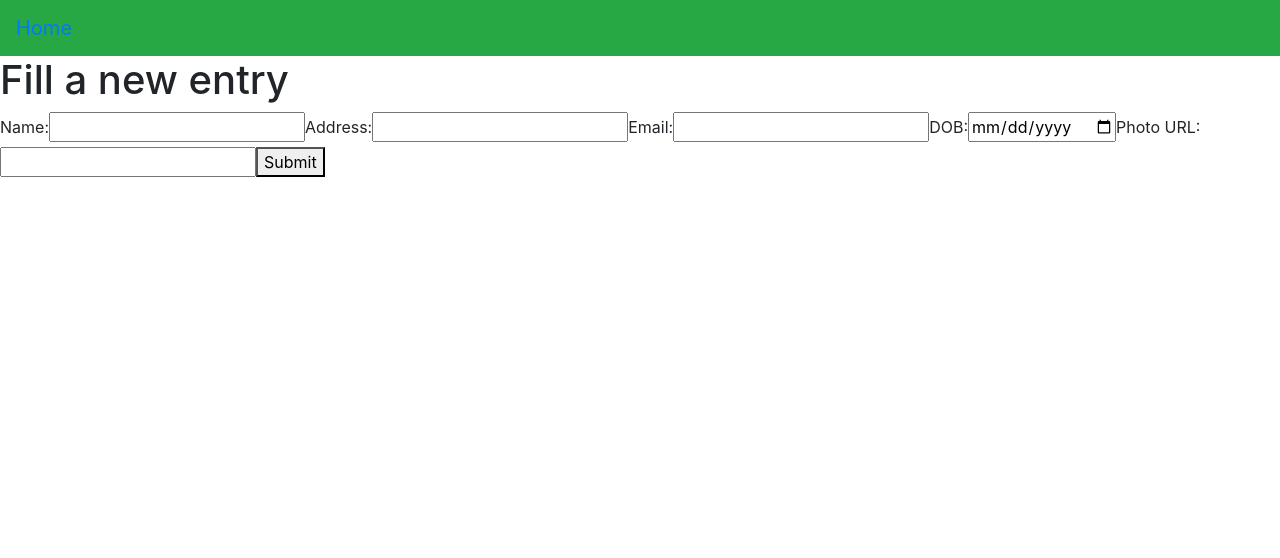
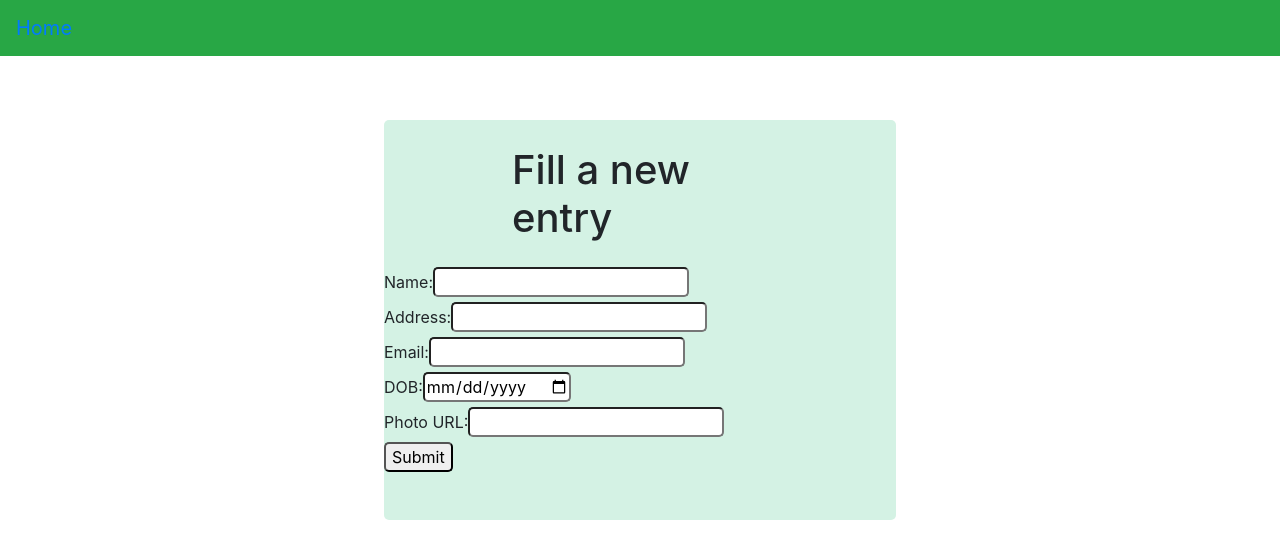
Before and after one commit to shubh55519/Student_Management, a React (Create React App) app: page /form in a window 1280 px wide. Shown: the top 558 px of the page. Built offline with nearby package versions, Linux system fonts and the light colour scheme.

Commit message:
Update-modal

```diff
--- a/src/Form.js
+++ b/src/Form.js
@@ -1,17 +1,16 @@
+import { useState } from 'react';
 import axios from 'axios'
-// import React, { useState } from 'react'
 import Navbar from './Navbar';
 import { useNavigate } from 'react-router-dom';
-import { useState } from 'react';
-// import 'form.css';
+import './Update.css';
 
 function Form() {
 
   const [name, setName] = useState('');
-    const [address, setAddress] = useState('');
-    const [email, setEmail] = useState('');
-    const [dob, setDob] = useState('');
-    const [avatar, setAvatar] = useState('');
+  const [address, setAddress] = useState('');
+  const [email, setEmail] = useState('');
+  const [dob, setDob] = useState('');
+  const [avatar, setAvatar] = useState('');
   console.log(name, address, dob, email, avatar)
 
   const navigate = useNavigate();
@@ -40,9 +39,9 @@ function Form() {
   }
 
   return (
-    <>
+    < >
       <Navbar />
-      <div className='form-group'>
+      <div className='form-group Update-form-child'>
         <h1> Fill a new entry</h1>
         <form onSubmit={handleSubmit}>
 
@@ -54,6 +53,7 @@ function Form() {
             onChange={(e) => setName(e.target.value)}
             required
           />
+          <br/>
           <label htmlFor="address">Address:</label>
           <input
             type="text"
@@ -62,6 +62,7 @@ function Form() {
             onChange={(e) => setAddress(e.target.value)}
             required
           />
+          <br/>
           <label htmlFor="email">Email:</label>
           <input
             type="email"
@@ -70,6 +71,7 @@ function Form() {
             onChange={(e) => setEmail(e.target.value)}
             required
           />
+          <br/>
           <label htmlFor="dob">DOB:</label>
           <input
             type="date"
@@ -78,6 +80,7 @@ function Form() {
             onChange={(e) => setDob(e.target.value)}
             required
           />
+          <br/>
           <label htmlFor="avatar">Photo URL:</label>
           <input
             type="url"
@@ -86,6 +89,7 @@ function Form() {
             onChange={(e) => setAvatar(e.target.value)}
             required
           />
+          <br/>
           <button type="submit">Submit</button>
         </form>
       </div>
--- a/src/StudentTable.js
+++ b/src/StudentTable.js
@@ -2,7 +2,7 @@ import React, { useState, useEffect } from 'react';
 import axios from 'axios';
 import { Link } from 'react-router-dom';
 import Update from './Update';
-import { Form } from 'react-bootstrap';
+// import { Form } from 'react-bootstrap';
 import { HiArrowNarrowUp, HiArrowNarrowDown } from "react-icons/hi";
 
 const StudentTable = () => {
@@ -50,18 +50,9 @@ const StudentTable = () => {
     const handleEdit = (id) => {
         setIsModalOpen(true)
         setUpdatedStudent(id);
-        // const fetchStudent = async () => {
-        //     console.log(id)
-        //     try {
-        //         const response = await axios.get(`https://60e953c2673e350017c219b1.mockapi.io/student/${id}`);
-        //         console.log(response.data);
-        //         console.log(response.data.length);
-        //         setUpdatedStudent(response.data);
-        //     } catch (error) {
-        //         console.error('Error fetching student by ID:', error);
-        //     }
-        // };
-        // fetchStudent();
+        if (isModalOpen) {
+            return
+        }
     }
 
     const handleDelete = async (id) => {
@@ -127,25 +118,30 @@ const StudentTable = () => {
 
     return (
         // <div className='col-md-12'>
-        <div >
+        <div className={`${isModalOpen ? 'main' : ''}`} >
             <div className='student-search-sort'>
-                { (updatedStudent && isModalOpen) ? (
+                {/* Modal for editing data */}
+                {(updatedStudent && isModalOpen) ? (
                     // console.log(updatedStudent, isModalOpen)
                     <Update
                         studentId={updatedStudent}
                         setIsModalOpen={setIsModalOpen}
                     />
                 ) :
-                    <>
-                        <Form.Control type="text" style={{ margin: '20px' }} placeholder="Search..." value={searchTerm} onChange={handleSearch} />
-                        <span>
+                    <div className='search-form'>
+
+                        <span className='form'>
                             <Link to="/form">
-                                <button className='btn btn-primary'> Create New</button>
+                                <button> Create New</button>
                             </Link>
                         </span>
-                    </>
+
+                        <input type="text" className='search' placeholder="Search..." value={searchTerm} onChange={handleSearch} />
+                    </div>
                 }
             </div>
+
+            <div>
 
                 {student && (
                     <table className='table table-bordered table-striped'>
@@ -181,7 +177,8 @@ const StudentTable = () => {
                     <span >{currentPage} of {totalPages}</span>
                     <button onClick={handleNextPage} disabled={currentPage === totalPages} className='btn btn-primary'>Next</button>
                 </div>
-            {/* Modal for editing data */}
+            </div>
+
 
         </div>
     )
--- /dev/null
+++ b/src/Update.css
@@ -0,0 +1,24 @@
+.Update-form-child {
+  box-sizing: border-box;
+  display: block;
+  position: absolute;
+  height: 50%;
+  width: 40%;
+  margin: 5% 30% 35% 30%;
+  background-color: rgb(212, 242, 228);
+  border-radius: 5px;
+  /* z-index: 1; */
+  /* transform: perspective(300px); */
+  /* animation-delay: 100ms; */
+  /* animation-duration: 2000ms; */
+  /* animation-timing-function: calc(1000ms); */
+}
+.Update-form-child input {
+  border-radius: 5px;
+}
+.Update-form-child button {
+  border-radius: 5px;
+}
+.Update-form-child h1 {
+  margin: 5% 25%;
+}
--- a/src/Update.js
+++ b/src/Update.js
@@ -1,9 +1,11 @@
 import axios from 'axios';
 import React, { useEffect, useState } from 'react';
 import { useNavigate } from 'react-router-dom';
+import './Update.css';
+
 
 function Update({ studentId, setIsModalOpen }) {
-    console.log("studentId->", studentId, "setIsModalOpen->",setIsModalOpen)
+    console.log("studentId->", studentId, "setIsModalOpen->", setIsModalOpen)
 
 
     const [name, setName] = useState('');
@@ -29,14 +31,15 @@ function Update({ studentId, setIsModalOpen }) {
                 setEmail(email);
                 setDob(dob);
                 setAvatar(avatar);
-                throw new Error("StudentId might undefined")
+                // throw new Error("StudentId might undefined")
             } catch (error) {
                 console.error('Error fetching student:', error);
             }
         }
         fetchStudent()
+    }, [studentId])
 
-    }, [studentId])
+
 
     const handleUpdate = async (e) => {
         e.preventDefault();
@@ -55,6 +58,7 @@ function Update({ studentId, setIsModalOpen }) {
             setDob('')
             setAddress('')
             setAvatar('')
+            // fetchStudent()
         } catch (error) {
             console.error('Error editing resource:', error);
         }
@@ -63,9 +67,10 @@ function Update({ studentId, setIsModalOpen }) {
 
     return (
         <>
+            <div className='Update-form-child'>
                 <h1>Update</h1>
                 <form onSubmit={handleUpdate}>
-                <div className='form-group'>
+                    <div className='form-group '>
                         <label htmlFor="name">Name:</label>
                         <input
                             type="text"
@@ -74,6 +79,8 @@ function Update({ studentId, setIsModalOpen }) {
                             onChange={(e) => setName(e.target.value)}
                             required
                         />
+                        <br />
+
                         <label htmlFor="address">Address:</label>
                         <input
                             type="text"
@@ -82,6 +89,8 @@ function Update({ studentId, setIsModalOpen }) {
                             onChange={(e) => setAddress(e.target.value)}
                             required
                         />
+                        <br />
+
                         <label htmlFor="email">Email:</label>
                         <input
                             type="email"
@@ -90,6 +99,8 @@ function Update({ studentId, setIsModalOpen }) {
                             onChange={(e) => setEmail(e.target.value)}
                             required
                         />
+                        <br />
+
                         <label htmlFor="dob">DOB:</label>
                         <input
                             type="date"
@@ -98,6 +109,8 @@ function Update({ studentId, setIsModalOpen }) {
                             onChange={(e) => setDob(e.target.value)}
                             required
                         />
+                        <br />
+
                         <label htmlFor="avatar">Photo URL:</label>
                         <input
                             type="url"
@@ -106,9 +119,11 @@ function Update({ studentId, setIsModalOpen }) {
                             onChange={(e) => setAvatar(e.target.value)}
                             required
                         />
+                        <br />
                         <button type="submit">Submit</button>
                     </div>
                 </form>
+            </div>
         </>
     );
 }
```
Also changed, not shown: src/StudentTable.css (+22 -0 lines). Lines whose indentation alone changed are shown as unchanged.
